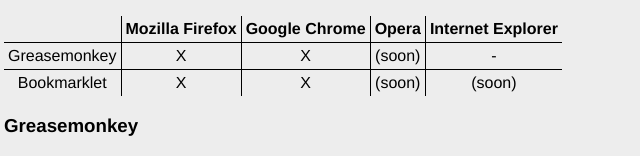
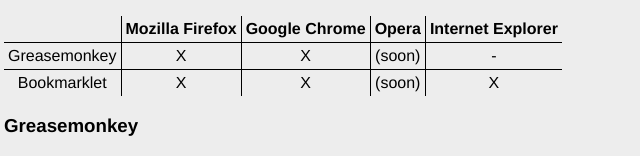
Before and after one commit to letmaik/buddyradio, a plain HTML site: page index.html in a window 1280 px wide. Shown: the part 630-786 px from the top of the page, 286-926 px from the left. Drawn offline with Linux system fonts and the light colour scheme.

Commit message:
added IE bookmarklet support

```diff
--- a/index.html
+++ b/index.html
@@ -91,7 +91,7 @@
 			<td>X</td>
 			<td>X</td>
 			<td>(soon)</td>
-			<td>(soon)</td>
+			<td>X</td>
 		</tr>
 	</table>
 
```
